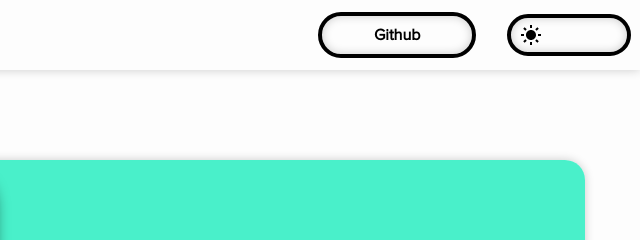
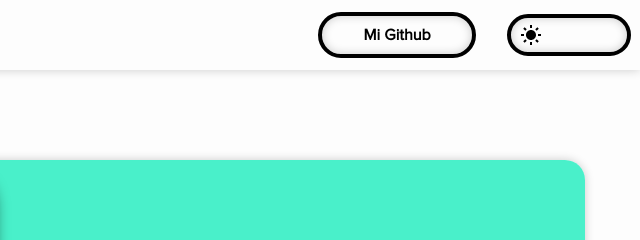
Before and after one commit to EngerberthReyes/Portafolio-Astro, an Astro site: page / in a window 1280 px wide. Shown: the top 240 px of the page, 640-1280 px from the left. Built offline with nearby package versions, Linux system fonts and the light colour scheme; Astro itself is replaced by a stand-in of ours.

Commit message:
Otro Cambio

```diff
--- a/src/pages/index.astro
+++ b/src/pages/index.astro
@@ -19,7 +19,7 @@ import Card from '../components/Card.astro';
 			href="https://github.com/EngerberthReyes"
 			target="_blank"
 		  >
-			Github
+			Mi Github
 		  </a>
 		  <li class="container-switch">
 			<img
```
